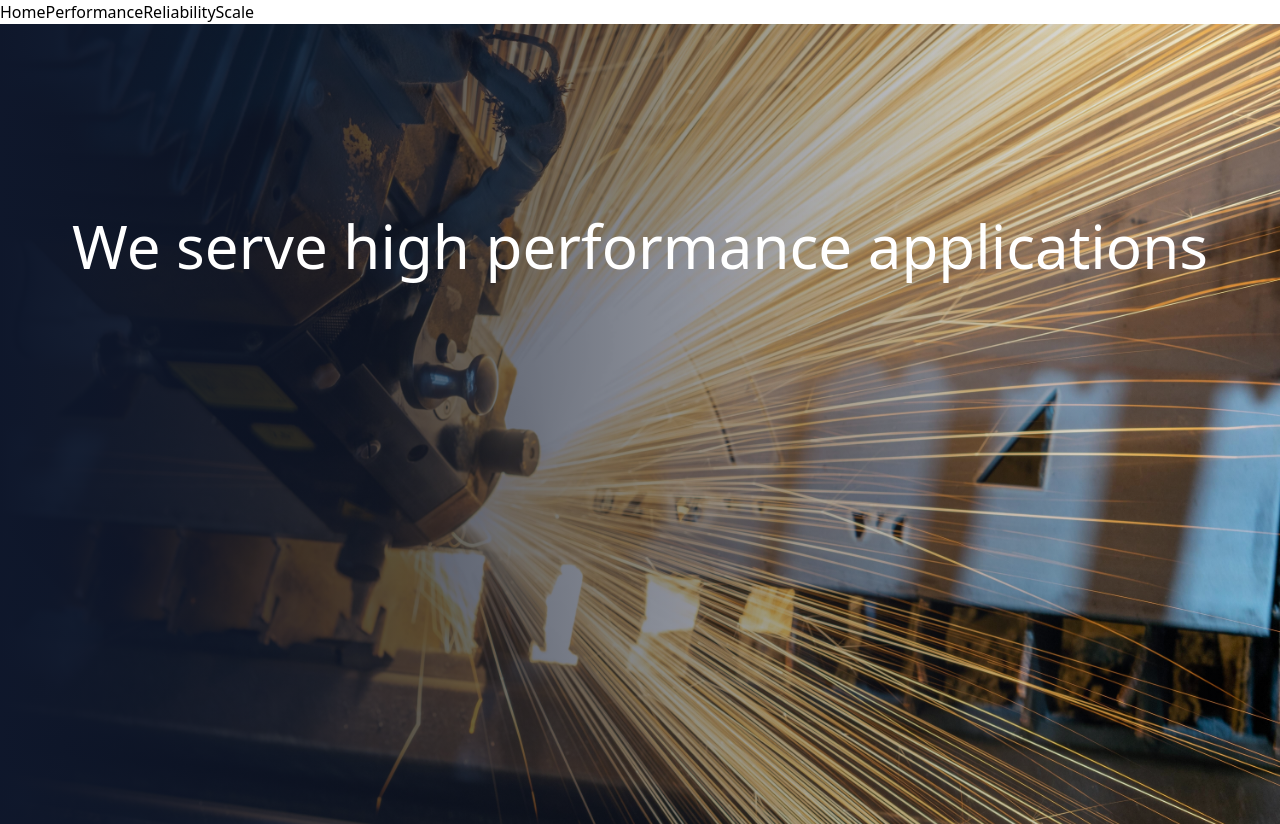
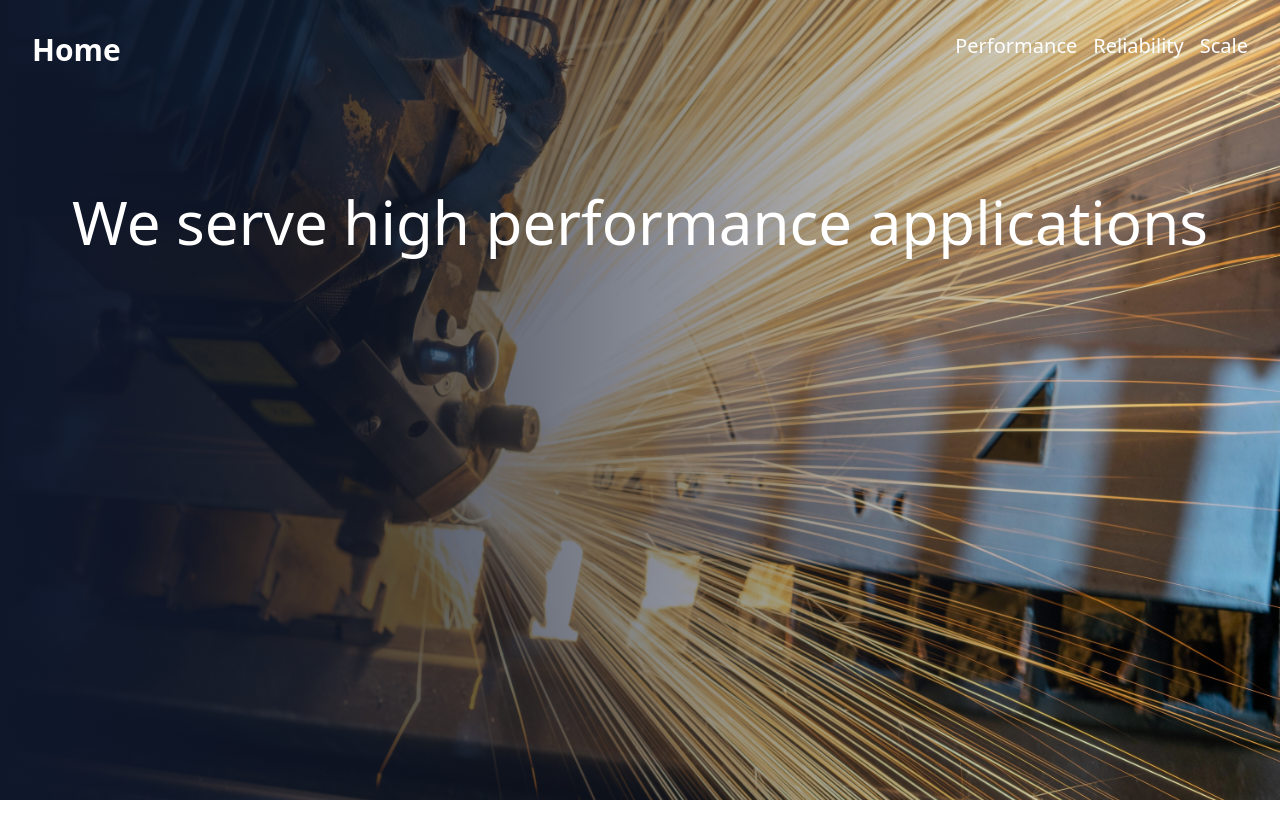
Before and after one commit to ChristianMC07/corp, a Next.js app: page /performance in a window 1280 px wide. After the commit the page ends 800 px from the top, so only its background shows below. Built offline with nearby package versions, Linux system fonts and the light colour scheme.

Commit message:
Styled Header component

```diff
--- a/src/components/header.tsx
+++ b/src/components/header.tsx
@@ -2,11 +2,15 @@
 
 export default function Header() {
     return (
-        <nav>
-            <Link href="/">Home</Link>
-            <Link href="/performance">Performance</Link>
-            <Link href="/reliability">Reliability</Link>
-            <Link href="/scale">Scale</Link>
-        </nav>
+        <div className="w-full absolute text-white z-10">
+            <nav className="container relative flex flex-wrap item-center justify-between mx-auto p-8">
+                <Link href="/" className="font-bold text-3xl">Home</Link>
+                <div className="space-x-4 text-xl">
+                    <Link href="/performance">Performance</Link>
+                    <Link href="/reliability">Reliability</Link>
+                    <Link href="/scale">Scale</Link>
+                </div>
+            </nav>
+        </div>
     );
 }
```
